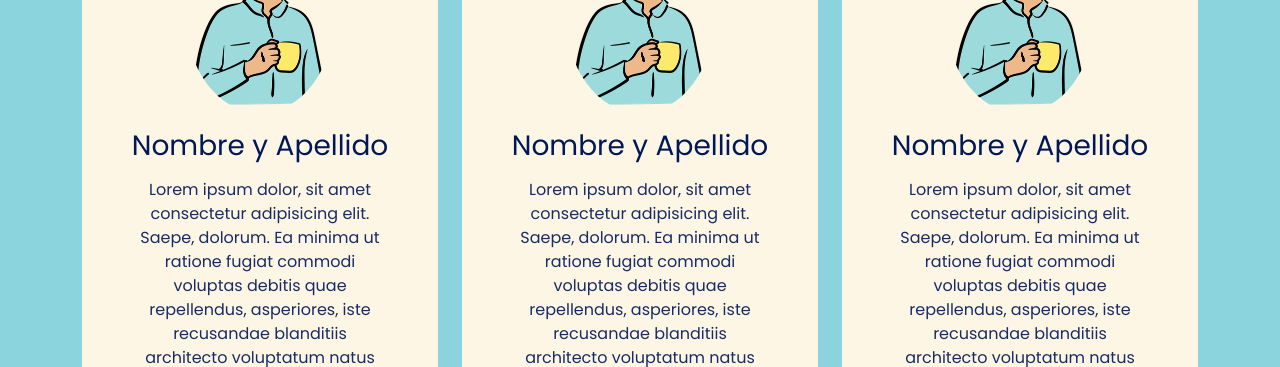
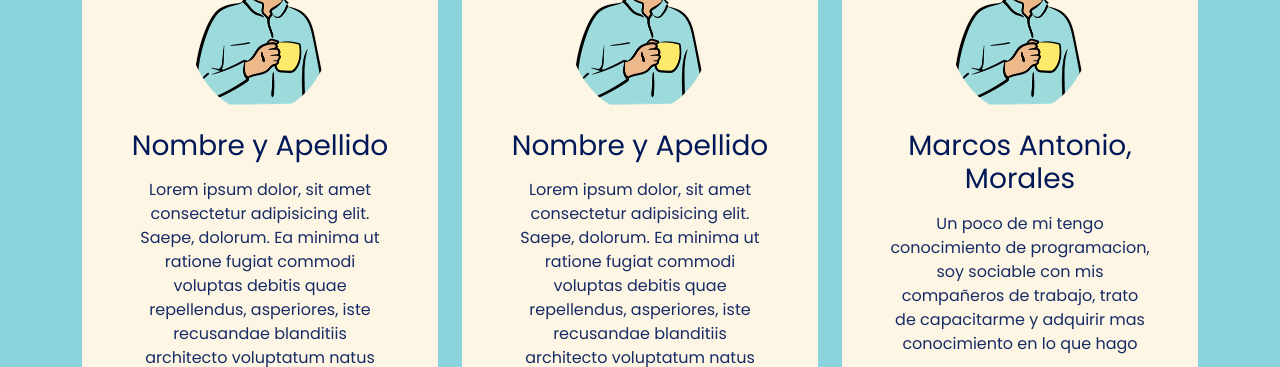
Before and after one commit to marcos198437/devtech-podcast-web, a plain HTML site: page index.html in a window 1280 px wide. Shown: the part 1370-1737 px from the top of the page. Drawn offline with nearby package versions, Linux system fonts and the light colour scheme.

Commit message:
cambios en la tarjeta 3

```diff
--- a/index.html
+++ b/index.html
@@ -132,11 +132,9 @@
           <div class="col-md-6 col-lg-4 mb-3">
             <div class="card">
               <div class="card-body text-center p-5">
-                <img src="./assets/avatar.png" alt="avatar" class="img img-fluid rounded-circle mb-3">
-                <h3 class="title card-title mb-3">Nombre y Apellido</h3>
-                <p>Lorem ipsum dolor, sit amet consectetur adipisicing elit. Saepe, dolorum. Ea minima ut ratione fugiat
-                  commodi voluptas debitis quae repellendus, asperiores, iste recusandae blanditiis architecto
-                  voluptatum natus laboriosam maxime libero!</p>
+                <img src="./assets/avatar.png" alt="new1" class="img img-fluid rounded-circle mb-3">
+                <h3 class="title card-title mb-3">Marcos Antonio, Morales</h3>
+                <p>Un poco de mi tengo conocimiento de programacion, soy sociable con mis compañeros de trabajo, trato de capacitarme y adquirir mas conocimiento en lo que hago</p>
                 <a href="#"><i class="bi bi-twitter text-dark mx-1 lead"></i></a>
                 <a href="#"><i class="bi bi-linkedin text-dark mx-1 lead"></i></a>
                 <a href="#"><i class="bi bi-github text-dark mx-1 lead"></i></a>
```
Also changed, not shown: assets/new1.png (added).
